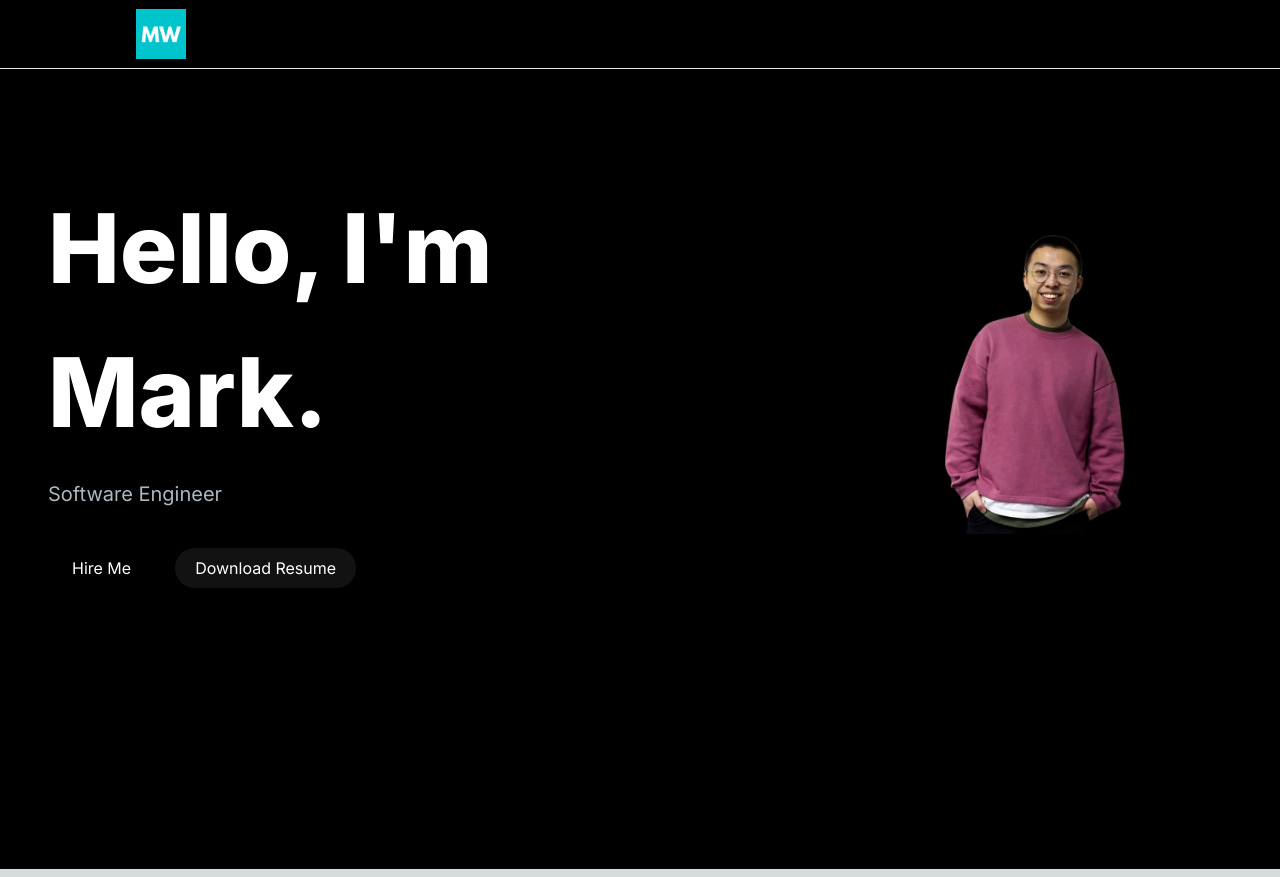
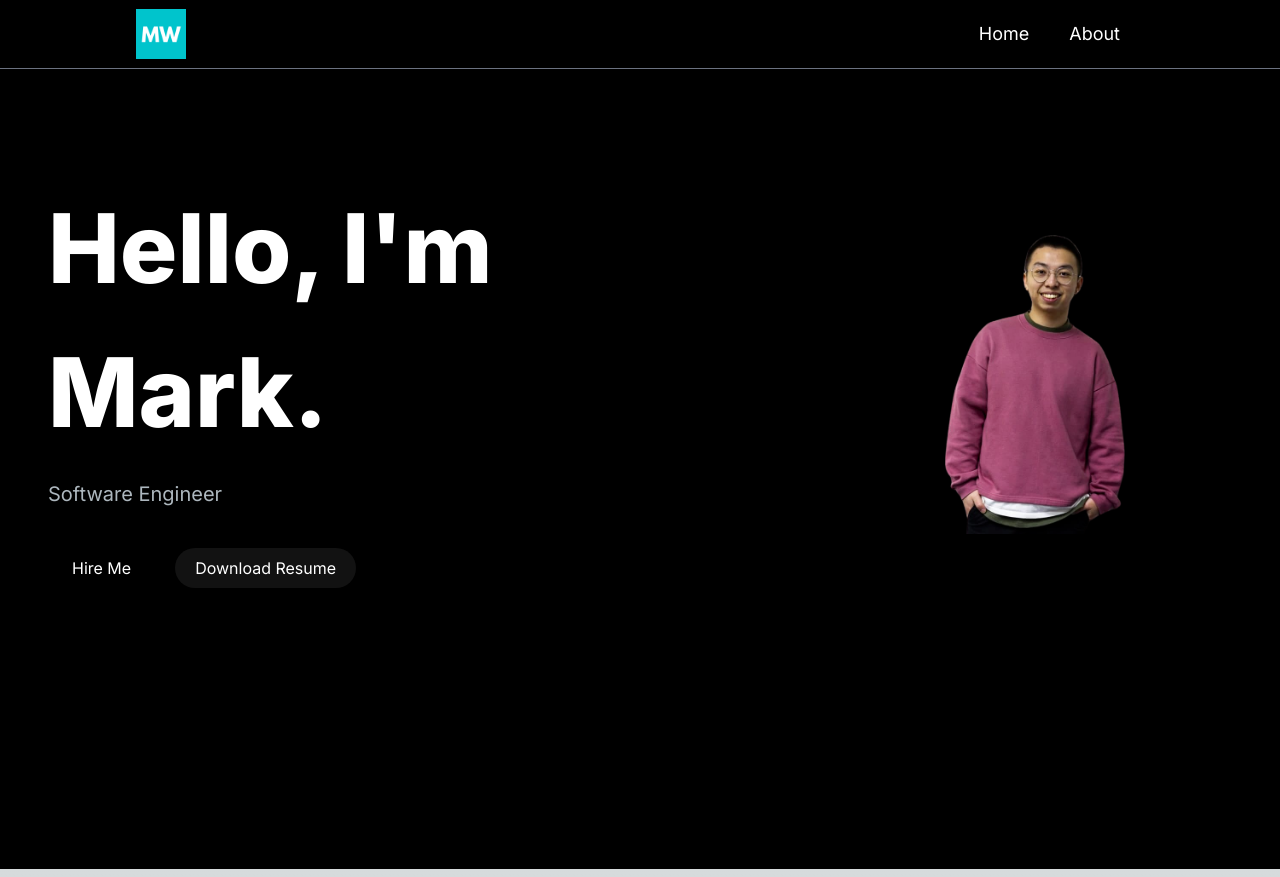
Before and after one commit to mark62005/portfolio, a Next.js app: page / in a window 1280 px wide. Built offline with nearby package versions, Linux system fonts and the light colour scheme.

Commit message:
Fix bugs

```diff
--- a/src/app/components/Header.jsx
+++ b/src/app/components/Header.jsx
@@ -2,7 +2,7 @@ import Navbar from "./Navbar";
 
 const Header = () => {
 	return (
-		<header className="fixed w-full z-20 top-0 left-0 border-b border-gray-200">
+		<header className="fixed w-full z-20 top-0 left-0 border-b border-gray-500">
 			<Navbar />
 		</header>
 	);
--- a/src/app/components/NavLinks.jsx
+++ b/src/app/components/NavLinks.jsx
@@ -4,7 +4,7 @@ const NavLinks = ({ href, title }) => {
 	return (
 		<Link
 			href={href}
-			className="p-3 text-lg hover:text-gray-400"
+			className="p-3 text-lg text-white hover:text-gray-400"
 		>
 			{title}
 		</Link>
--- a/src/app/layout.js
+++ b/src/app/layout.js
@@ -1,4 +1,4 @@
-import "@styles/globals.css";
+import "./styles/globals.css";
 import { Inter } from "next/font/google";
 
 const inter = Inter({ subsets: ["latin"] });
```
